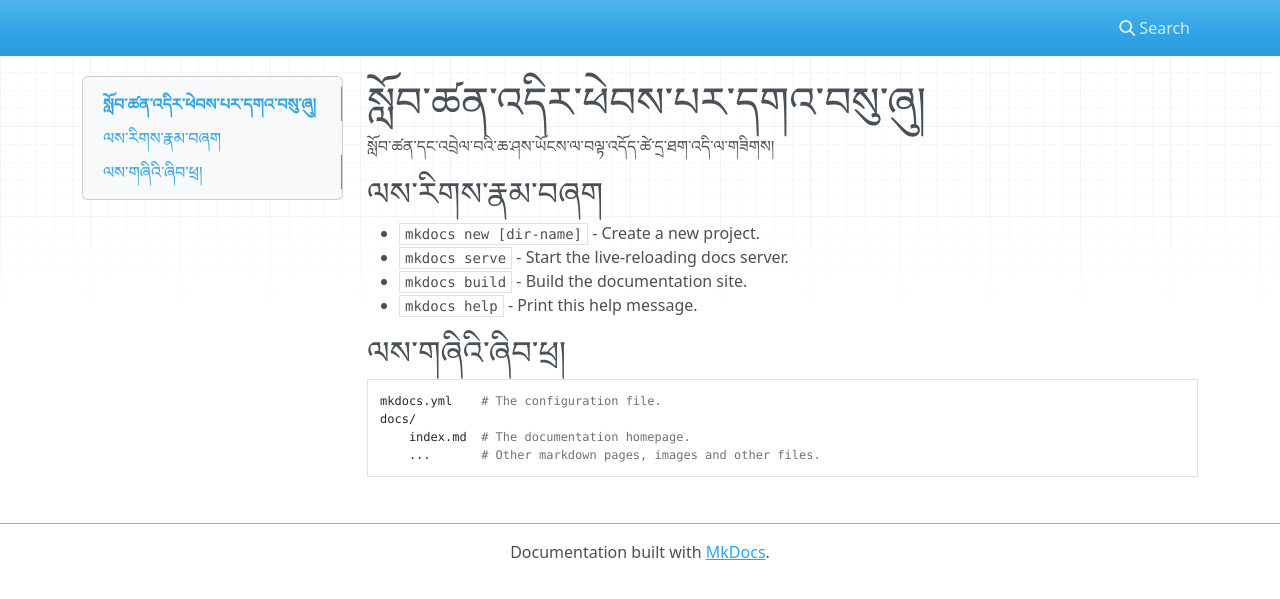
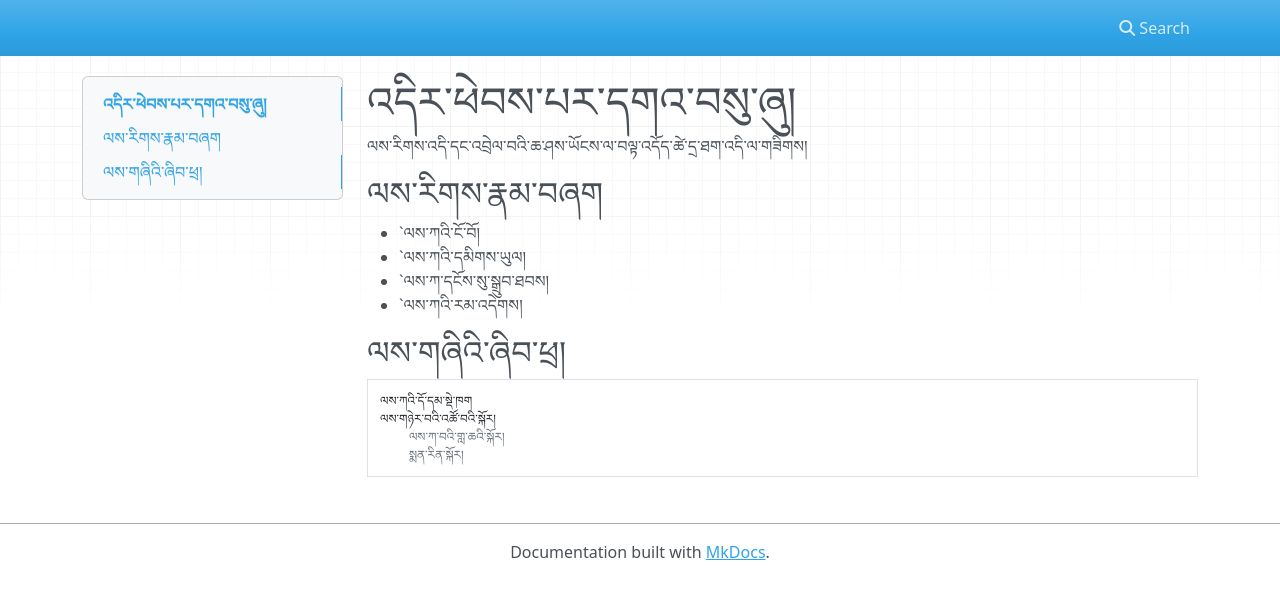
Before and after one commit to tadhondup/yongzen, an MkDocs documentation site: the page built from docs/index.md, in a window 1280 px wide. Shown: the top 599 px of the page. Built offline with MkDocs 1.6.1, drawn with Linux system fonts in a browser that asks for light colours; nearby versions of some CDN libraries.

Commit message:
ཞིབ་ཕྲ།

```diff
--- a/docs/index.md
+++ b/docs/index.md
@@ -1,17 +1,17 @@
-# སློབ་ཚན་འདིར་ཕེབས་པར་དགའ་བསུ་ཞུ།
+# འདིར་ཕེབས་པར་དགའ་བསུ་ཞུ།
 
-སློབ་ཚན་དང་འབྲེལ་བའི་ཆ་ཤས་ཡོངས་ལ་བལྟ་འདོད་ཚེ་དྲ་ཐག་འདི་ལ་གཟིགས།
+ལས་རིགས་འདི་དང་འབྲེལ་བའི་ཆ་ཤས་ཡོངས་ལ་བལྟ་འདོད་ཚེ་དྲ་ཐག་འདི་ལ་གཟིགས།
 
 ## ལས་རིགས་རྣམ་བཞག
 
-* `mkdocs new [dir-name]` - Create a new project.
-* `mkdocs serve` - Start the live-reloading docs server.
-* `mkdocs build` - Build the documentation site.
-* `mkdocs help` - Print this help message.
+* `ལས་ཀའི་ངོ་བོ།
+* `ལས་ཀའི་དམིགས་ཡུལ།
+* `ལས་ཀ་དངོས་སུ་སྒྲུབ་ཐབས།
+* `ལས་ཀའི་རམ་འདེགས།
 
 ## ལས་གཞིའི་ཞིབ་ཕྲ།
 
-    mkdocs.yml    # The configuration file.
-    docs/
-        index.md  # The documentation homepage.
-        ...       # Other markdown pages, images and other files.
+    ལས་ཀའི་དོ་དམ་སྡེ་ཁག
+    ལས་གཉེར་བའི་འཚོ་བའི་སྐོར།
+        ལས་ཀ་བའི་གླ་ཆའི་སྐོར།
+        སྨན་རིན་སྐོར།
```
